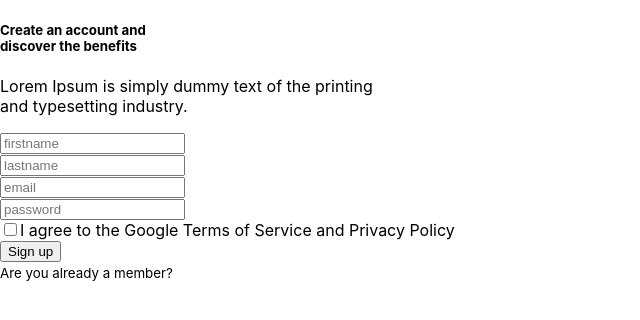
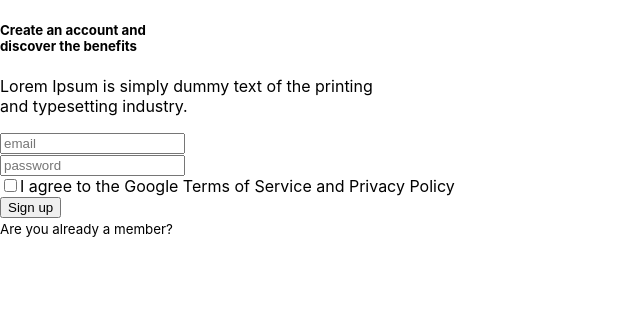
Before and after one commit to Muhammadcod/ecormmerce, a React (Create React App) app in the folder clients/: page /signup in a window 1280 px wide. Shown: the top 320 px of the page, without its empty margins (0-640 px from the left). Built offline with nearby package versions, Linux system fonts and the light colour scheme; the HTML template or start-up script is replaced by a standard one.

Commit message:
feat: Implementing signup features

```diff
--- a/clients/src/features/user/SignUp.js
+++ b/clients/src/features/user/SignUp.js
@@ -7,18 +7,15 @@ import { selectUserStatus, signUpUser } from './UsersSlice';
 import { fetchProducts, selectProductStatus } from '../products/productsSlice';
 
 const SignUp = (props) => {
-  const [addRequestStatus, setAddRequestStatus] = useState('idle');
   const {
     register,
     handleSubmit,
-    watch,
-    reset,
     errors,
     formState: { isSubmitSuccessful },
   } = useForm();
 
   const dispatch = useDispatch();
-  const userStatus = useSelector(selectUserStatus);
+  // const userStatus = useSelector(selectUserStatus);
 
   const onSubmit = (data) => {
     dispatch(signUpUser(data));
@@ -36,7 +33,7 @@ const SignUp = (props) => {
             typesetting industry.
           </p>
           <form onSubmit={handleSubmit(onSubmit)}>
-            <div className="form-group">
+            {/*<div className="form-group">
               <input
                 type="firstname"
                 className="form-control form-control__custom"
@@ -45,19 +42,8 @@ const SignUp = (props) => {
                 name="firstName"
                 placeholder="firstname"
               />
-            </div>
+            </div>*/}
             {errors.exampleRequired && <span>This field is required</span>}
-
-            <div className="form-group">
-              <input
-                type="lastname"
-                className="form-control form-control__custom"
-                id="exampleInputLastname1"
-                ref={register({ required: true })}
-                name="lastName"
-                placeholder="lastname"
-              />
-            </div>
 
             <div className="form-group">
               <input
```
